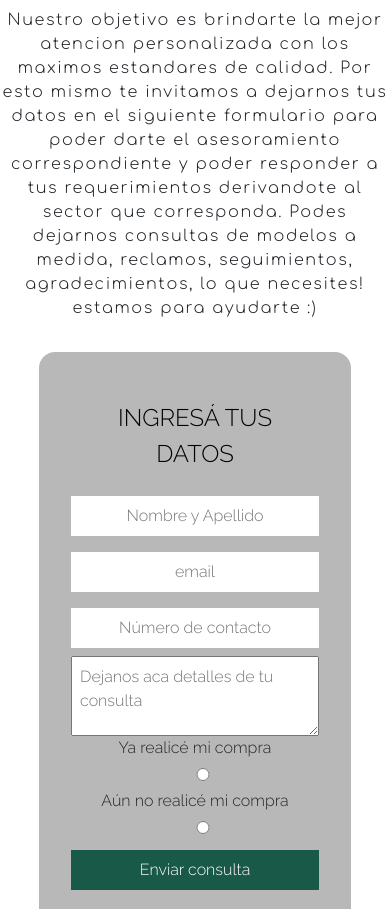
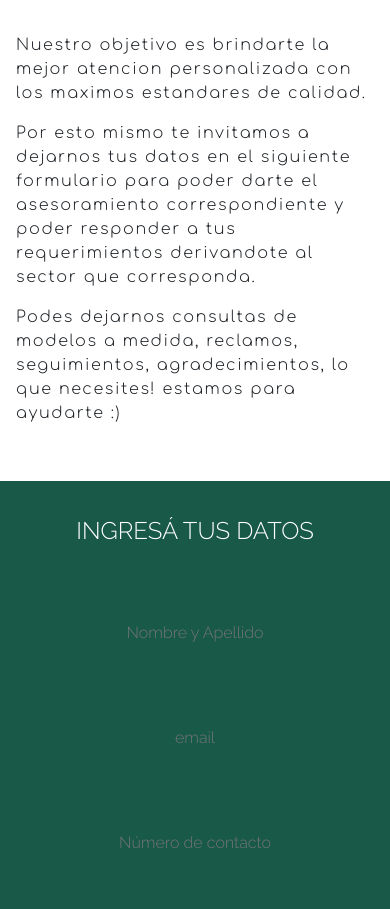
Before and after one commit to BeFlama/hazelnut-page, a plain HTML site: page pages/Contactanos.html in a window 390 px wide. Shown: the part 185-1094 px from the top of the page. Drawn offline with nearby package versions, Linux system fonts and the light colour scheme.

Commit message:
media querys de pag conocenos

```diff
--- a/pages/Contactanos.html
+++ b/pages/Contactanos.html
@@ -31,22 +31,15 @@
     <main>
         <section class="box__contactanos">
             <h2>contactanos <hr></h2>
-            <p>Nuestro objetivo es brindarte la mejor atencion personalizada con los maximos estandares de calidad.
-            Por esto mismo te invitamos a dejarnos tus datos en el siguiente formulario para poder darte el asesoramiento correspondiente y poder responder a tus requerimientos derivandote al sector que corresponda.
-            Podes dejarnos consultas de modelos a medida, reclamos, seguimientos, agradecimientos, lo que necesites! estamos para ayudarte :)
-            </p>
+            <p>Nuestro objetivo es brindarte la mejor atencion personalizada con los maximos estandares de calidad.</p>
+            <p>Por esto mismo te invitamos a dejarnos tus datos en el siguiente formulario para poder darte el asesoramiento correspondiente y poder responder a tus requerimientos derivandote al sector que corresponda.</p>
+            <p>Podes dejarnos consultas de modelos a medida, reclamos, seguimientos, agradecimientos, lo que necesites! estamos para ayudarte :)</p>
             <form action="datos.php" method="post" class="box_form">
                 <label for="">Ingresá tus datos</label>
-                <input type="text" placeholder="Nombre y Apellido">
-                <input type="email" placeholder="email">
-                <input type="text" placeholder="Número de contacto">
-                <textarea name="mensaje" placeholder="Dejanos aca detalles de tu consulta"></textarea>
-                <div class="selec">
-                    Ya realicé mi compra
-                    <input type="radio" id="cliente" value="realicé una compra">
-                    Aún no realicé mi compra
-                    <input type="radio" id="consulta" value="Aún no realicé mi compra">
-                </div>
+                <input type="text" placeholder="Nombre y Apellido" class="item_form">
+                <input type="email" placeholder="email" class="item_form">
+                <input type="text" placeholder="Número de contacto" class="item_form">
+                <textarea name="mensaje" placeholder="Dejanos aca detalles de tu consulta" class="item_text"></textarea>
                 <input type="submit" value="Enviar consulta" class="buton_send">
             </form>
         </section>
--- a/sass/_contactanos.scss
+++ b/sass/_contactanos.scss
@@ -1,67 +1,115 @@
 @import 'vars';
 
+/* pagina contactanos */
 .mi__header{
     @extend .headerVar;
 }
 .footer{
     @extend .footerVar;
 }
-
 .box__contactanos{
     font-family: 'Raleway', bold;
     text-align: center;
+    display: flex;
+    flex-direction: column;
     h2{
         @extend .h2Var;
         text-align: center;
+        width: 60%;
     }
     p{
         @extend .pVar;
         letter-spacing: none;
-        font-style: bold;
+        width: 60%;
+        padding: 0.2rem;
+        text-align: start;
     }
     .box_form{
-        width: 80%;
-        margin: auto;
+        width: 60%;
+        margin: 2rem;
         background-color: $color__bg;
         border-radius: 1rem;
         padding: 2rem;
         display: flex;
         flex-direction: column;
-        box-sizing: border-box;
         label{
             text-transform: uppercase;
             color: black;
             margin: 1rem;
             font-size: 1.5rem;
         }
-        input, textarea{
+        .item_form{
             width: 100%;
-            margin: 0.5rem;
+            margin: 2rem;
             border: none;
             padding: 0.5rem;
             text-align: center;
             border-bottom: 1px solid $color__green;
+            background: none;
+            color: white;
         }
-        textarea{
+        .item_text{
             padding: 0.5rem;
             min-height: 5rem;
             max-height: 10rem;
             width: 100%;
             max-width: 100%;
             border: none;
-        }
-        .selec{
-            display: row;
+            margin: 1rem;
+            background: none;
+            color: white;
         }
         .buton_send{
             width: 100%;
             color: white;
             background-color: $color__green;
-            padding: 0.5rem;
+            padding: 1rem;
+            margin: 1rem;
+            border: none;
+            border-radius: 0.5rem;
             &:hover{
                 cursor: pointer;
-                background-color: $color__greendark;
+                background-color: $color__green;
             }
         }
     }
 }
+/* contactanos mobile */
+@media(max-width: 767px){
+    .box__contactanos{
+        h2{
+            width: 100%;
+        }
+        p{
+            width: 100%;
+            padding: 0 1rem;
+        }
+    .box_form{
+        width: 100%;
+        margin: 3rem 0;
+        padding: 0;
+        background-color: $color__green;
+        color: white;
+        border-radius: 0;
+        label{
+            margin: 2rem 0;
+            color: white;
+        }
+        .item_form{
+            color: white;
+        }
+        .item_text{
+            color: white;
+        }
+        .buton_send{
+            border-radius: 0;
+            border: 1px solid;
+            border-color: black;
+        }
+    }
+}
+}
+
+@media (min-width: 768px) and (max-width: 1023px){
+
+}
--- a/sass/_mediaqueries.scss
+++ b/sass/_mediaqueries.scss
@@ -182,7 +182,7 @@
         display: flex;
         flex-direction: column-reverse;
         padding: 0;
-        margin-top: 6rem;
+        margin-top: 8rem;
     }
     .footerlogo p{
         text-align: center;
--- a/sass/_vars.scss
+++ b/sass/_vars.scss
@@ -136,7 +136,7 @@ $color__brown: #986632;
 .pVar{
     font-family: 'Comfortaa', cursive;
     letter-spacing: 0.1rem;
-    margin: 2rem 0;
+    margin: 0.5rem 0;
 }
 
 .h2Var{
@@ -144,10 +144,10 @@ $color__brown: #986632;
     font-weight: 300;
     font-size: 2.5rem;
     text-transform: uppercase;
-    margin: 2rem;
+    margin: 2rem 0;
     hr{
+        border: solid 1px $color__green;
         width: 100%;
-        color: $color__green;
     }
 }
 .h3Var{
```
Also changed, not shown: sass/main.css, 1 other file.
